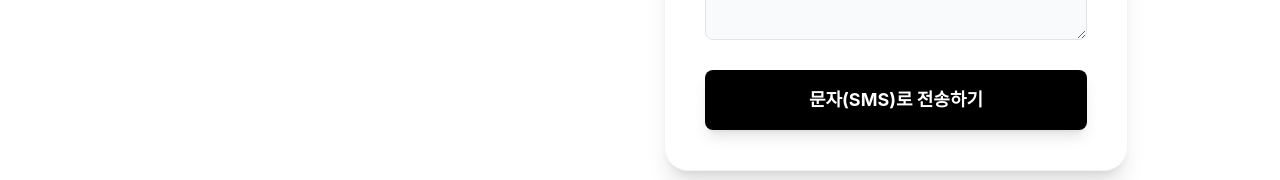
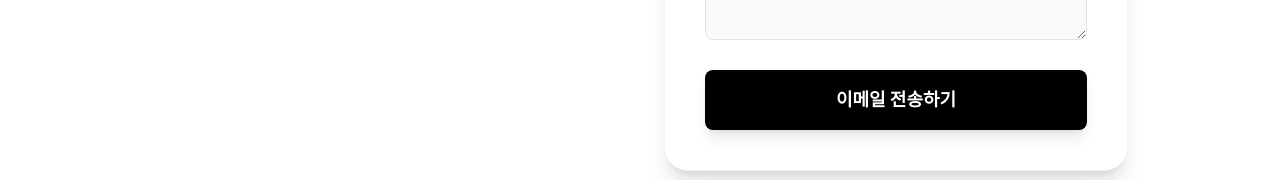
Before and after one commit to yuj80/komacom1_1, a React (Vite) app: page /contact in a window 1280 px wide. Shown: the part 969-1149 px from the top of the page. Built offline with nearby package versions, Linux system fonts and the light colour scheme.

Commit message:
feat: link contact form button to email koma@komacom.co.kr

```diff
--- a/src/pages/Contact.tsx
+++ b/src/pages/Contact.tsx
@@ -71,8 +71,8 @@
                             <textarea className="w-full bg-gray-50 border border-zinc-200 rounded-lg px-4 py-3 h-40 focus:outline-none focus:border-blue-500 focus:bg-white transition-all" placeholder="프로젝트에 대해 알려주세요..."></textarea>
                         </div>
 
-                        <a href="sms:01092423847" className="w-full block text-center bg-black text-white font-bold py-4 rounded-lg hover:bg-zinc-800 transition-colors text-lg shadow-lg">
-                            문자(SMS)로 전송하기
+                        <a href="mailto:koma@komacom.co.kr" className="w-full block text-center bg-black text-white font-bold py-4 rounded-lg hover:bg-zinc-800 transition-colors text-lg shadow-lg">
+                            이메일 전송하기
                         </a>
                     </form>
                 </div>
```
